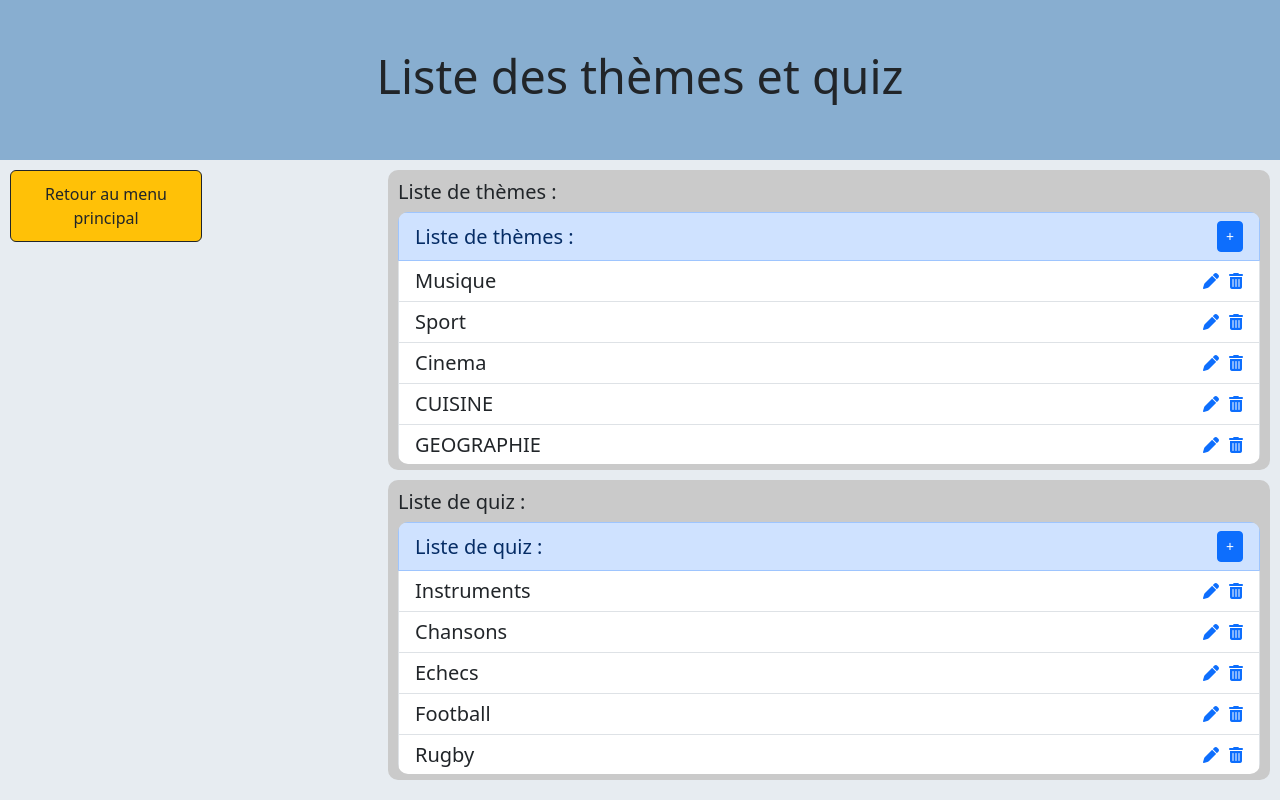
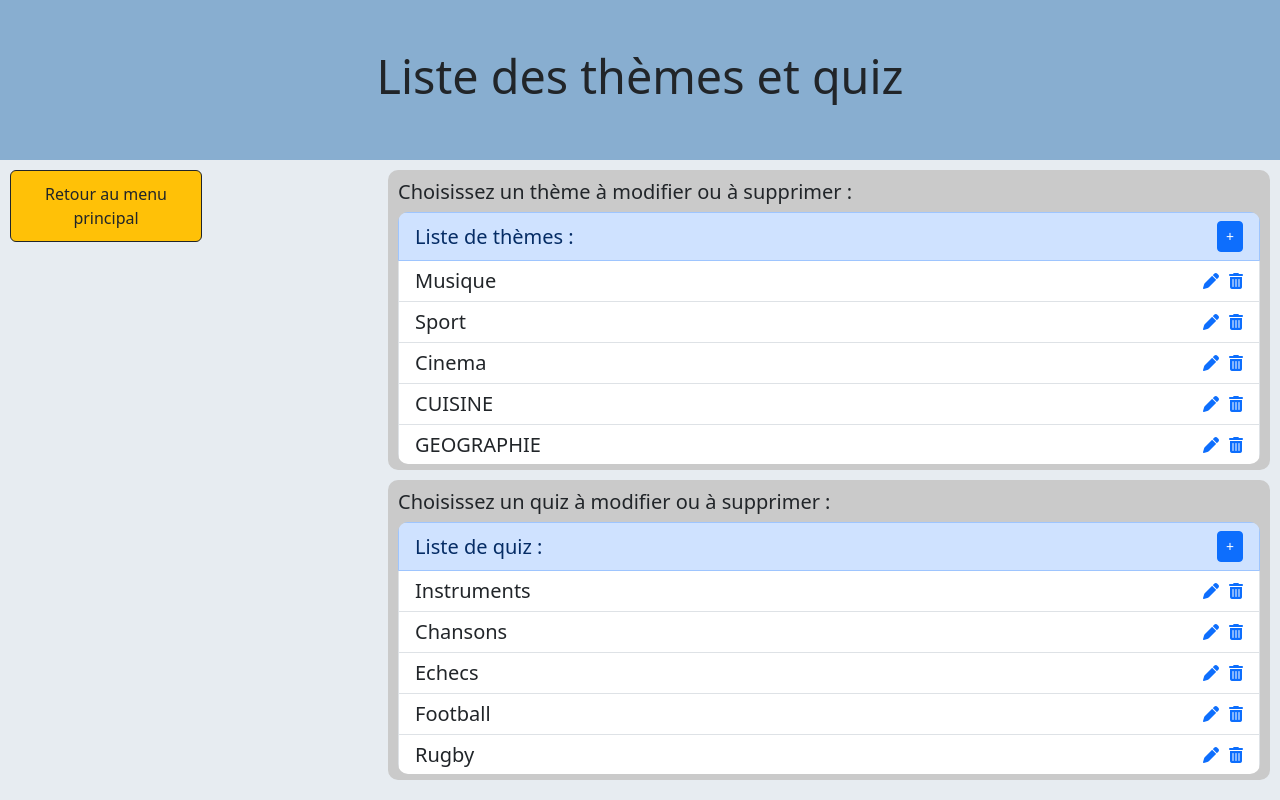
Before and after one commit to 2019-2020-ps6/2022-2023-ps6-cogito, an Angular app in the folder front-end/: page /list-theme-quiz-page in a window 1280 px wide. Built offline with nearby package versions, Linux system fonts and the light colour scheme; a web font is replaced by a local one.

Commit message:
feature: change title of div in list-quiz-theme-component

```diff
--- a/front-end/src/app/manager/list-theme-quiz-page/list-theme-quiz-page.component.html
+++ b/front-end/src/app/manager/list-theme-quiz-page/list-theme-quiz-page.component.html
@@ -4,13 +4,13 @@
         </div>
         <div class="main-content">
             <div class="content">
-                <h5>Liste de thèmes : </h5>
+                <h5>Choisissez un thème à modifier ou à supprimer : </h5>
                 <div class="overflow-auto">
                     <app-manager-list element="theme-list"></app-manager-list>
                 </div>
             </div>
             <div class="content ">
-                <h5>Liste de quiz : </h5>
+                <h5>Choisissez un quiz à modifier ou à supprimer :</h5>
                 <div class="overflow-auto">
                     <app-manager-list element="quiz-list"></app-manager-list>
                 </div>
```
